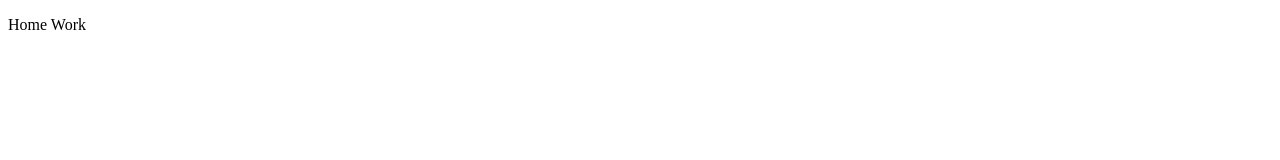
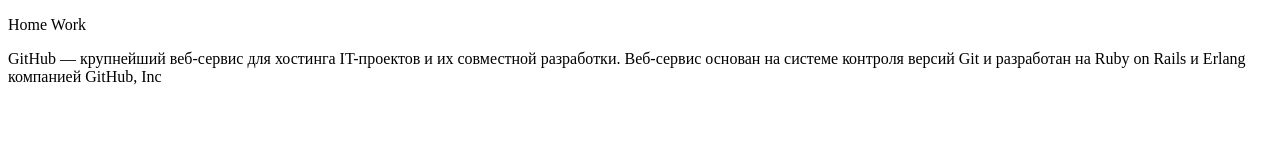
Before and after one commit to arturzhukenovj/HOMEWORK, a plain HTML site: page project/index.html in a window 1280 px wide. Drawn offline with Linux system fonts and the light colour scheme.

Commit message:
add text

```diff
--- a/project/index.html
+++ b/project/index.html
@@ -11,6 +11,8 @@
     <p>
         Home Work
     </p>
-
+<p>
+    GitHub — крупнейший веб-сервис для хостинга IT-проектов и их совместной разработки. Веб-сервис основан на системе контроля версий Git и разработан на Ruby on Rails и Erlang компанией GitHub, Inc
+</p>
 </body>
 </htm
```
